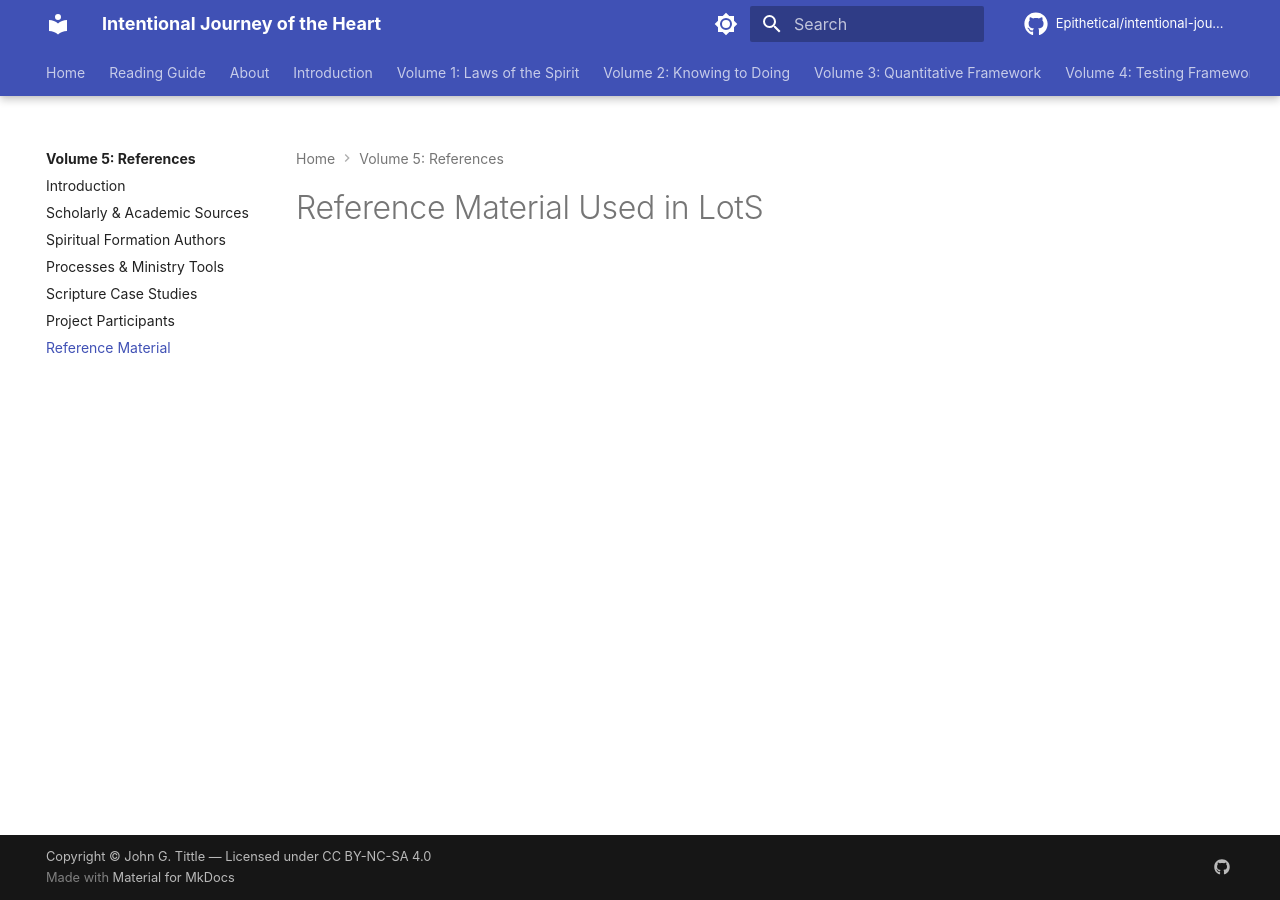
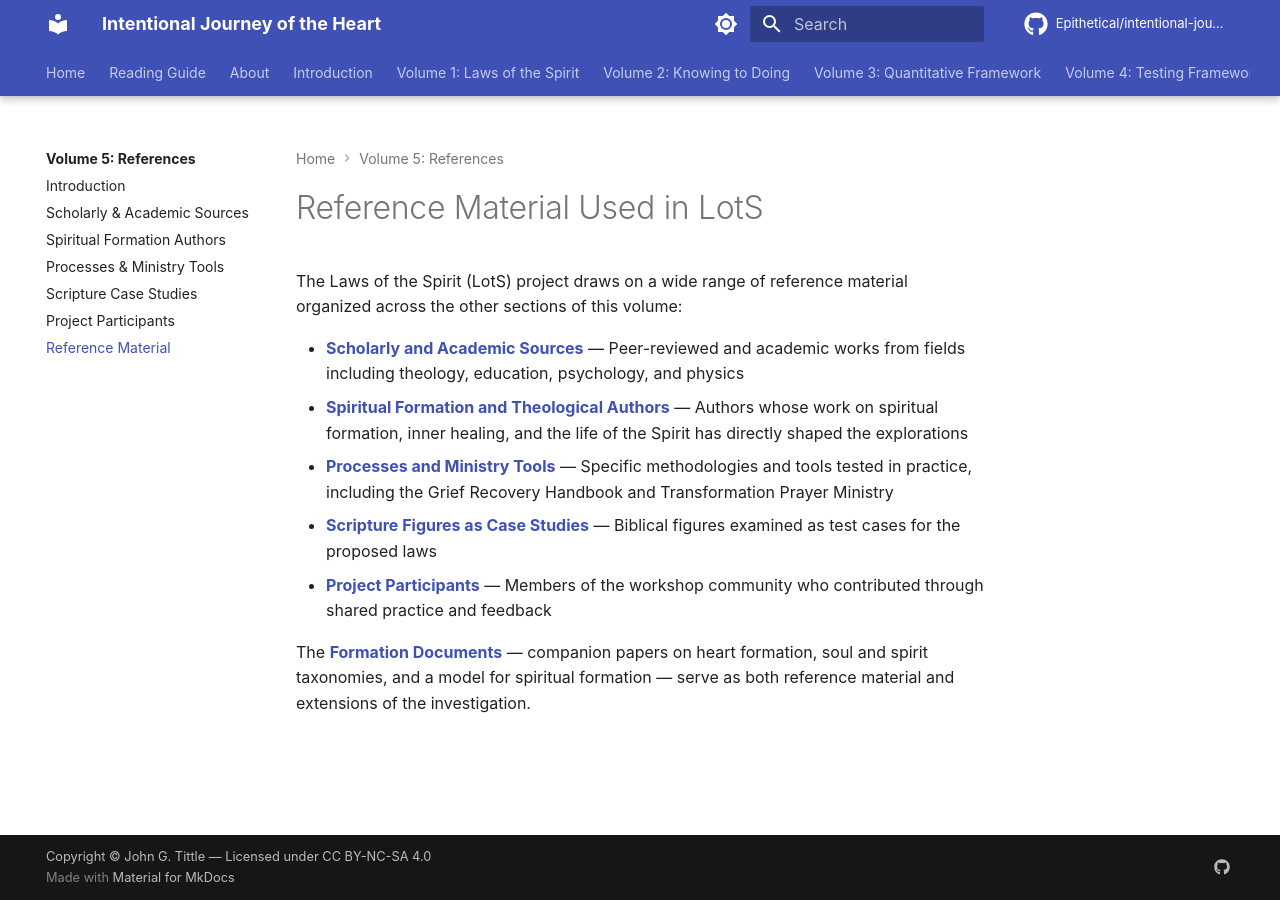
Before and after one commit to Epithetical/intentional-journey-of-the-heart, an MkDocs documentation site: the page built from docs/volume-5-references/reference-material.md, in a window 1280 px wide. Built offline with MkDocs 1.6.1 and Material for MkDocs 9.7.7, drawn with Linux system fonts in a browser that asks for light colours; some web fonts are replaced; comment, search, counter and statistics services are not loaded.

Commit message:
Fill final stub: reference-material.md

```diff
--- a/docs/volume-5-references/reference-material.md
+++ b/docs/volume-5-references/reference-material.md
@@ -4,3 +4,13 @@ volume: 5
 ---
 
 # Reference Material Used in LotS
+
+The Laws of the Spirit (LotS) project draws on a wide range of reference material organized across the other sections of this volume:
+
+- **[Scholarly and Academic Sources](scholarly-academic-sources.md)** — Peer-reviewed and academic works from fields including theology, education, psychology, and physics
+- **[Spiritual Formation and Theological Authors](spiritual-formation-authors.md)** — Authors whose work on spiritual formation, inner healing, and the life of the Spirit has directly shaped the explorations
+- **[Processes and Ministry Tools](processes-and-ministry-tools.md)** — Specific methodologies and tools tested in practice, including the Grief Recovery Handbook and Transformation Prayer Ministry
+- **[Scripture Figures as Case Studies](scripture-case-studies.md)** — Biblical figures examined as test cases for the proposed laws
+- **[Project Participants](project-participants.md)** — Members of the workshop community who contributed through shared practice and feedback
+
+The **[Formation Documents](../formation-documents/)** — companion papers on heart formation, soul and spirit taxonomies, and a model for spiritual formation — serve as both reference material and extensions of the investigation.
```
